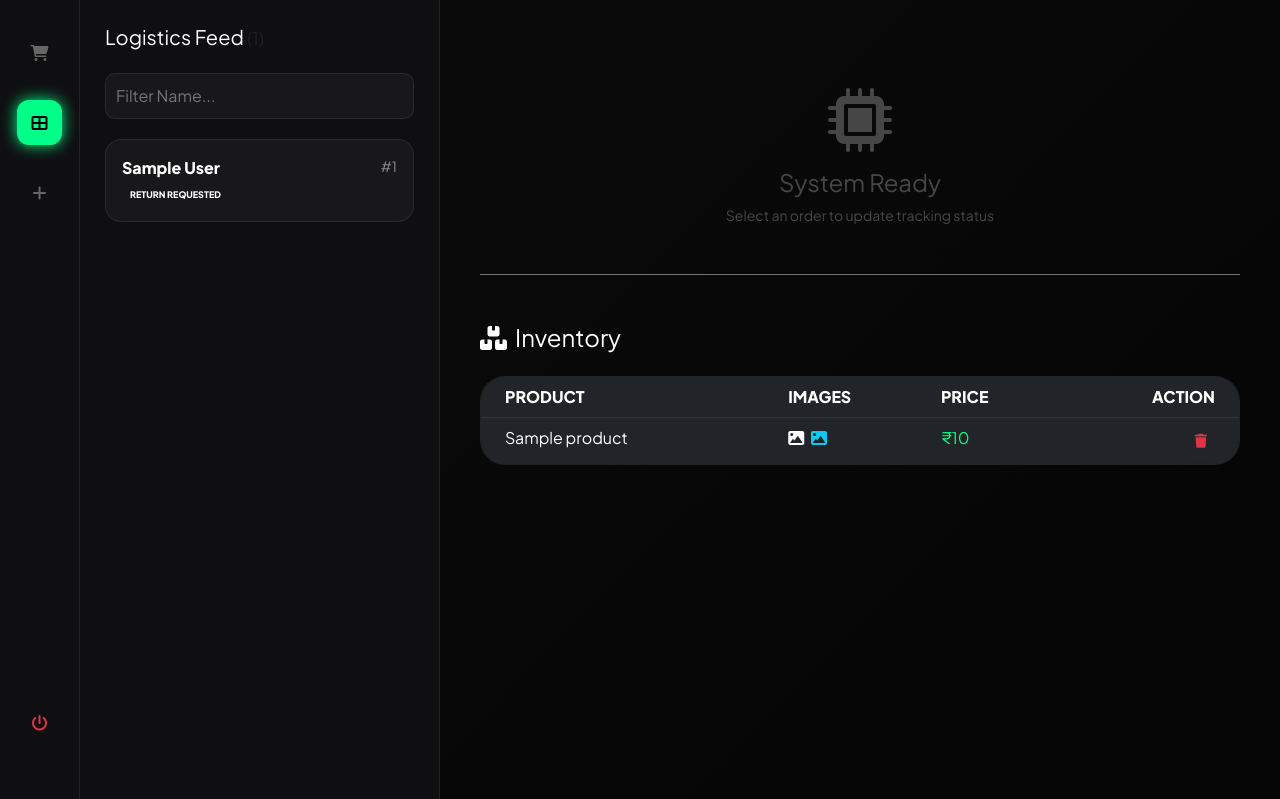
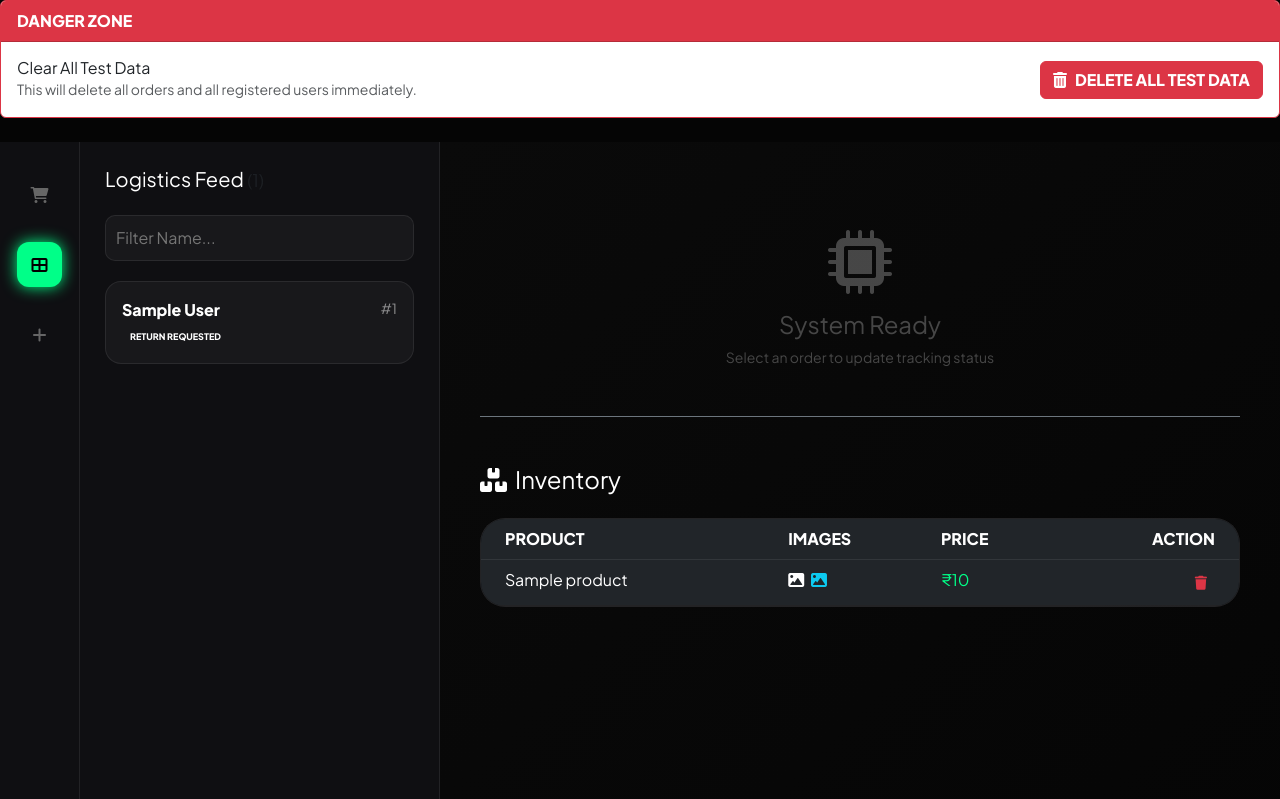
Before and after one commit to gmkarshad45-design/evia-shop, a Python web app: template templates/admin.html in a window 1280 px wide. Shown: the top 799 px of the page. Run offline with Jinja, Linux system fonts and the light colour scheme; the template is opened without the code that fills it: most values are stand-ins (such as "Sample title", 1, 10 or a date in 2020).

Commit message:
Update admin.html

```diff
--- a/templates/admin.html
+++ b/templates/admin.html
@@ -95,6 +95,21 @@
     </style>
 </head>
 <body>
+
+    <div class="card border-danger mb-4">
+    <div class="card-header bg-danger text-white fw-bold">DANGER ZONE</div>
+    <div class="card-body d-flex justify-content-between align-items-center">
+        <div>
+            <h6 class="mb-0">Clear All Test Data</h6>
+            <small class="text-muted">This will delete all orders and all registered users immediately.</small>
+        </div>
+        <form action="{{ url_for('reset_system') }}" method="POST" onsubmit="return confirm('WARNING: This will delete ALL users and orders. Are you sure?');">
+            <button type="submit" class="btn btn-danger fw-bold">
+                <i class="fa fa-trash-alt me-2"></i>DELETE ALL TEST DATA
+            </button>
+        </form>
+    </div>
+</div>
 
 <div class="dashboard-container">
     <div class="nav-sidebar">
```
